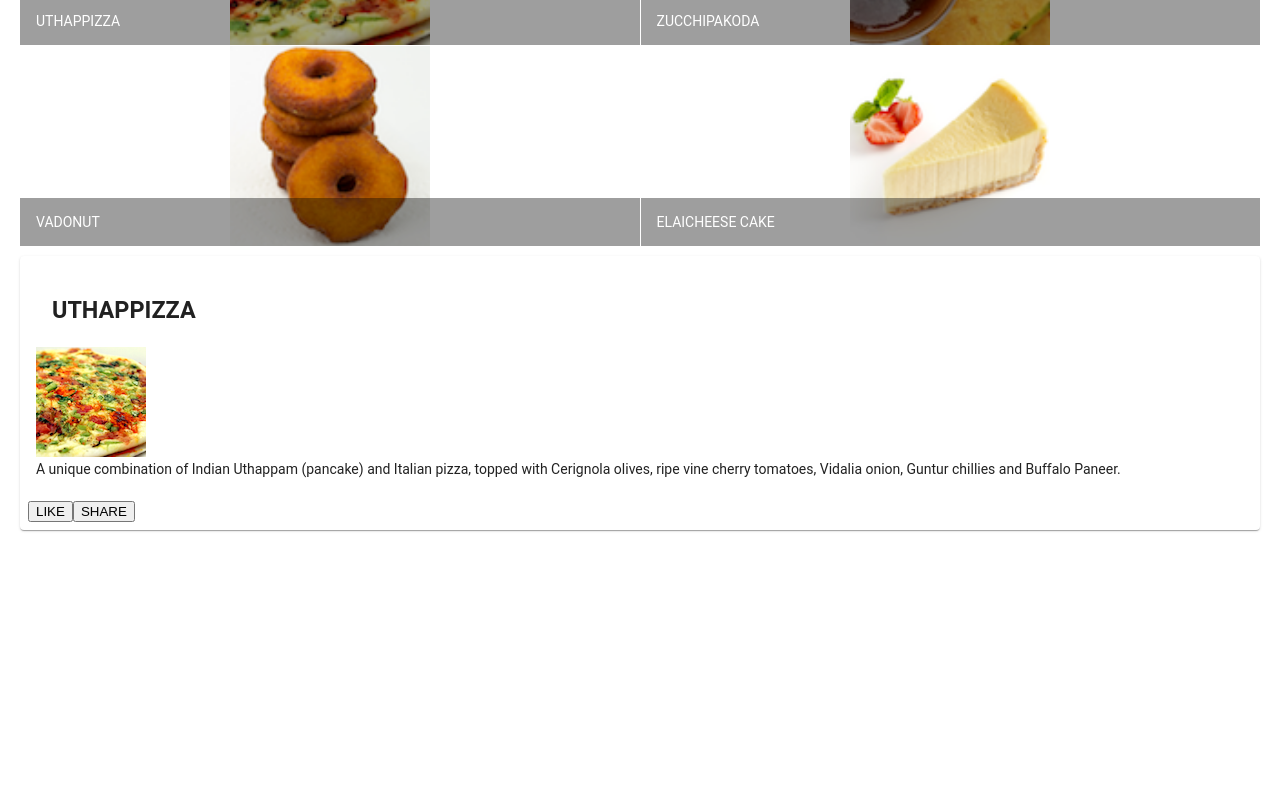
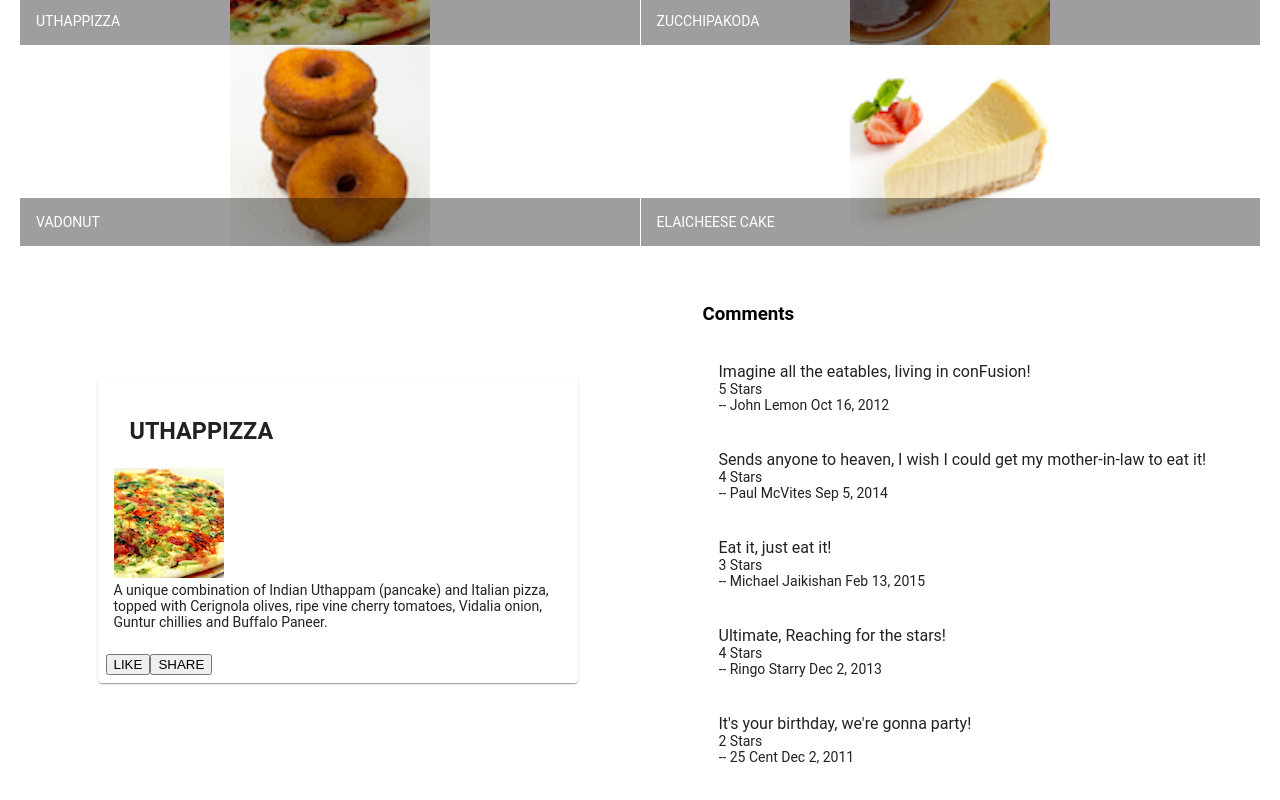
Before and after one commit to Cafelar/Angular-test, an Angular app: page / in a window 1280 px wide. Shown: the part 318-1118 px from the top of the page. Before the commit the page ends 868 px from the top, so only its background shows below. Built offline with nearby package versions, Linux system fonts and the light colour scheme.

Commit message:
Assignment 01

```diff
--- a/src/app/app.component.html
+++ b/src/app/app.component.html
@@ -22,5 +22,4 @@
 <mat-toolbar color="primary">
   <span>Ristorante Con Fusion</span>
 </mat-toolbar>
-
 <app-menu></app-menu>
--- a/src/app/app.module.ts
+++ b/src/app/app.module.ts
@@ -23,11 +23,13 @@
 
 import 'hammerjs';
 import { MenuComponent } from './menu/menu.component';
+import { DishdetailComponent } from './dishdetail/dishdetail.component';
 
 @NgModule({
   declarations: [
     AppComponent,
-    MenuComponent
+    MenuComponent,
+    DishdetailComponent
   ],
   imports: [
     BrowserModule,
--- /dev/null
+++ b/src/app/dishdetail/dishdetail.component.html
@@ -0,0 +1,40 @@
+<div class="container"
+    fxLayout="row"
+    fxLayout.sm="column"
+    fxLayout.xs="column"
+    fxLayoutAlign.gt-md="space-around center"
+    fxLayoutGap="10px"
+    fxLayoutGap.xs="0">
+
+   <div fxFlex="40">
+    <div fxFlex *ngIf="dish">
+        <mat-card>
+          <mat-card-header>
+            <mat-card-title>
+              <h3>{{dish.name | uppercase}}</h3>
+            </mat-card-title>
+          </mat-card-header>
+          <img md-card-image src={{dish.image}} alt={{dish.name}}>
+          <mat-card-content>
+            <p>{{dish.description}}
+            </p>
+          </mat-card-content>
+          <mat-card-actions>
+            <button md-button>LIKE</button>
+            <button md-button>SHARE</button>
+          </mat-card-actions>
+        </mat-card>
+      </div>
+  </div>
+
+  <div fxFlex="40">
+    <mat-list fxFlex>
+        <h3>Comments</h3>
+      <mat-list-item *ngFor="let comment of dish.comments">
+        <p mat-line><span> {{comment.comment}} </span></p>
+        <p mat-line><span> {{comment.rating}} Stars </span></p>
+        <p mat-line><span> -- {{comment.author}} {{ comment.date | date : "MMM d, yyyy"}}</span></p>
+      </mat-list-item>
+    </mat-list>
+  </div>
+</div>
--- /dev/null
+++ b/src/app/dishdetail/dishdetail.component.ts
@@ -0,0 +1,58 @@
+import { Component, OnInit } from '@angular/core';
+
+const DISH = {
+  name: 'Uthappizza',
+  image: '/assets/images/uthappizza.png',
+  category: 'mains',
+  label: 'Hot',
+  price: '4.99',
+  description: 'A unique combination of Indian Uthappam (pancake) and Italian pizza, topped with Cerignola olives, ripe vine cherry tomatoes, Vidalia onion, Guntur chillies and Buffalo Paneer.',
+  comments: [
+    {
+      rating: 5,
+      comment: "Imagine all the eatables, living in conFusion!",
+      author: "John Lemon",
+      date: "2012-10-16T17:57:28.556094Z"
+    },
+    {
+      rating: 4,
+      comment: "Sends anyone to heaven, I wish I could get my mother-in-law to eat it!",
+      author: "Paul McVites",
+      date: "2014-09-05T17:57:28.556094Z"
+    },
+    {
+      rating: 3,
+      comment: "Eat it, just eat it!",
+      author: "Michael Jaikishan",
+      date: "2015-02-13T17:57:28.556094Z"
+    },
+    {
+      rating: 4,
+      comment: "Ultimate, Reaching for the stars!",
+      author: "Ringo Starry",
+      date: "2013-12-02T17:57:28.556094Z"
+    },
+    {
+      rating: 2,
+      comment: "It's your birthday, we're gonna party!",
+      author: "25 Cent",
+      date: "2011-12-02T17:57:28.556094Z"
+    }
+  ]
+};
+
+@Component({
+  selector: 'app-dishdetail',
+  templateUrl: './dishdetail.component.html',
+  styleUrls: ['./dishdetail.component.scss']
+})
+export class DishdetailComponent implements OnInit {
+
+  dish = DISH;
+
+  constructor() { }
+
+  ngOnInit() {
+  }
+
+}
--- a/src/app/menu/menu.component.html
+++ b/src/app/menu/menu.component.html
@@ -20,22 +20,5 @@
     </mat-grid-list>
   </div>
 
-  <div fxFlex *ngIf="selectedDish">
-    <mat-card>
-      <mat-card-header>
-        <mat-card-title>
-          <h3>{{selectedDish.name | uppercase}}</h3>
-        </mat-card-title>
-      </mat-card-header>
-      <img md-card-image src={{selectedDish.image}} alt={{selectedDish.name}}>
-      <mat-card-content>
-        <p>{{selectedDish.description}}
-        </p>
-      </mat-card-content>
-      <mat-card-actions>
-        <button md-button>LIKE</button>
-        <button md-button>SHARE</button>
-      </mat-card-actions>
-    </mat-card>
-  </div>
+  <app-dishdetail></app-dishdetail>
 </div>
```
Also changed, not shown: src/app/dishdetail/dishdetail.component.scss (added), 1 other file (tests, documents, lock files or other folders).
